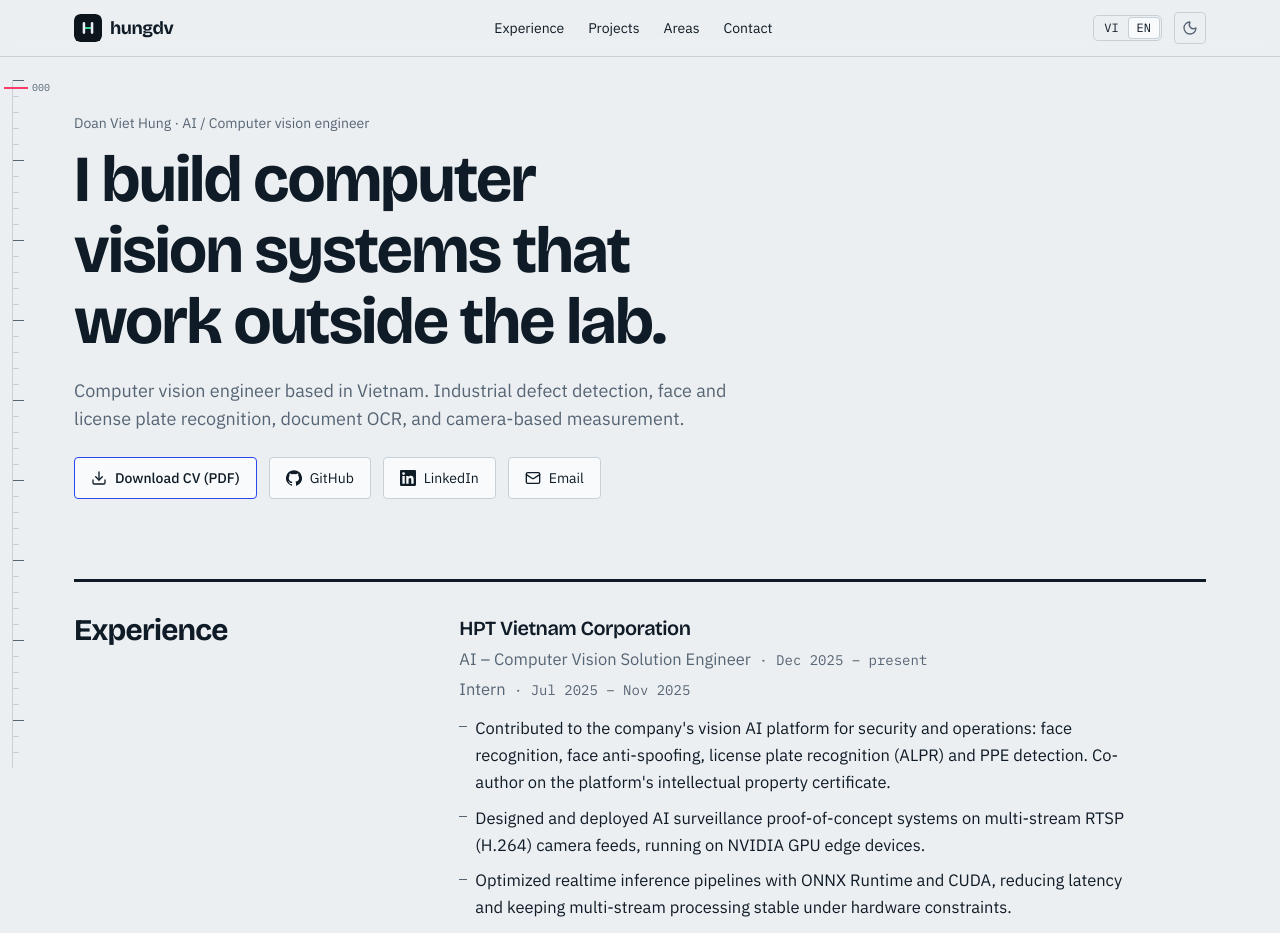
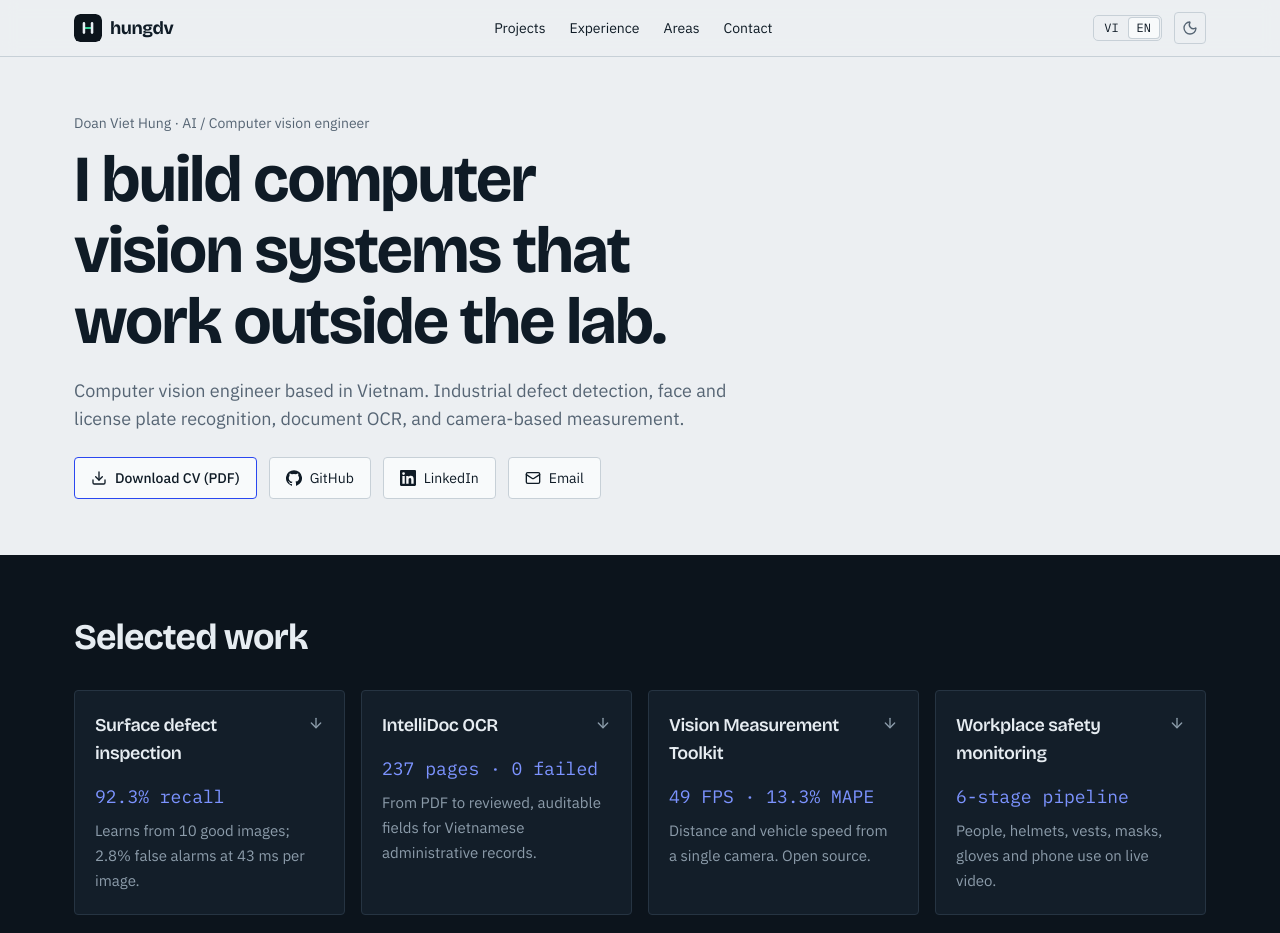
Before and after one commit to DoanVietHung03/HUNGDV_PORTFOLIO, a Next.js app: page /en/ in a window 1280 px wide. Shown: the top 933 px of the page. Built offline with nearby package versions, Linux system fonts and the light colour scheme.

Commit message:
fix progress bar

```diff
--- a/app/[lang]/page.tsx
+++ b/app/[lang]/page.tsx
@@ -1,14 +1,16 @@
 import fs from 'node:fs';
 import path from 'node:path';
-import { ArrowUpRight, Download, Mail } from 'lucide-react';
+import { ArrowDown, ArrowUpRight, Download, Mail } from 'lucide-react';
 import { GithubIcon, LinkedinIcon } from '@/components/BrandIcons';
 import { getContent, isLang, type Lang } from '@/lib/i18n';
 import { site } from '@/content/site';
 import { projects } from '@/content/projects';
 import { HeaderControls } from '@/components/HeaderControls';
-import { Ruler } from '@/components/Ruler';
+import { ScrollProgress } from '@/components/ScrollProgress';
 import { ProjectSection } from '@/components/ProjectSection';
 import { BevLab, FlowLab, SafetyLab, TileLab } from '@/components/labs';
+
+const wrap = 'mx-auto max-w-[1180px] px-4 sm:px-6';
 
 const cvExists = (file: string) => fs.existsSync(path.join(process.cwd(), 'public', 'cv', file));
 
@@ -47,7 +49,6 @@ export default async function Page({ params }: { params: Promise<{ lang: string
       >
         {c.nav.skip}
       </a>
-      <Ruler />
 
       <header className="sticky top-0 z-40 border-b border-line bg-[color-mix(in_srgb,var(--bg)_88%,transparent)] backdrop-blur">
         <div className="mx-auto flex h-14 max-w-[1180px] items-center justify-between gap-4 px-4 sm:px-6">
@@ -57,18 +58,19 @@ export default async function Page({ params }: { params: Promise<{ lang: string
             hungdv
           </a>
           <nav aria-label="Main" className="hidden sm:flex items-center gap-6 text-sm">
+            <a href="#projects" className="text-ink-2 hover:text-ink">{c.nav.projects}</a>
             <a href="#experience" className="text-ink-2 hover:text-ink">{c.nav.experience}</a>
-            <a href="#projects" className="text-ink-2 hover:text-ink">{c.nav.projects}</a>
             <a href="#areas" className="text-ink-2 hover:text-ink">{c.nav.areas}</a>
             <a href="#contact" className="text-ink-2 hover:text-ink">{c.nav.contact}</a>
           </nav>
           <HeaderControls lang={lang} labels={{ toLight: c.nav.toLight, toDark: c.nav.toDark, otherLang: c.nav.otherLang }} />
         </div>
+        <ScrollProgress />
       </header>
 
-      <main id="main" className="mx-auto max-w-[1180px] px-4 sm:px-6">
+      <main id="main">
         {/* ---- hero ---- */}
-        <section id="top" data-anchor aria-labelledby="hero-title" className="pt-10 sm:pt-14 pb-10">
+        <section id="top" data-anchor aria-labelledby="hero-title" className={`${wrap} pt-10 sm:pt-14 pb-14`}>
           <p className="text-sm text-ink-2">
             {c.name} · {c.role}
           </p>
@@ -105,8 +107,35 @@ export default async function Page({ params }: { params: Promise<{ lang: string
           </ul>
         </section>
 
+        {/* ---- project overview (dark band) ---- */}
+        <section id="projects" data-anchor aria-labelledby="glance-title" className="band py-12 sm:py-16">
+          <div className={wrap}>
+            <h2 id="glance-title" className="text-3xl sm:text-4xl">
+              {c.glanceTitle}
+            </h2>
+            <ul className="mt-8 grid gap-4 sm:grid-cols-2 xl:grid-cols-4">
+              {projects.map((p) => {
+                const g = c.projects[p.id].glance;
+                return (
+                  <li key={p.id}>
+                    <a href={`#${p.anchor}`} className="group flex h-full flex-col rounded-[4px] border border-line bg-surface p-5 hover:border-accent">
+                      <span className="flex items-start justify-between gap-2 font-display text-lg font-semibold tracking-tight">
+                        {g.name}
+                        <ArrowDown size={16} aria-hidden className="mt-1 shrink-0 text-ink-2 transition-transform group-hover:translate-y-0.5 group-hover:text-accent" />
+                      </span>
+                      {(p.id !== 'linescan' || site.showLineScanMetrics) && <span className="mono mt-4 text-xl xl:text-lg text-accent">{g.stat}</span>}
+                      <span className="mt-2 text-[15px] text-ink-2">{g.line}</span>
+                    </a>
+                  </li>
+                );
+              })}
+            </ul>
+          </div>
+        </section>
+
+        <div className={wrap}>
         {/* ---- experience ---- */}
-        <section id="experience" data-anchor aria-labelledby="exp-title" className="mt-10 border-t-[3px] border-ink pt-8 grid gap-6 lg:grid-cols-12">
+        <section id="experience" data-anchor aria-labelledby="exp-title" className="pt-16 grid gap-6 lg:grid-cols-12">
           <h2 id="exp-title" className="text-3xl lg:col-span-4">
             {c.experience.title}
           </h2>
@@ -135,7 +164,7 @@ export default async function Page({ params }: { params: Promise<{ lang: string
         </section>
 
         {/* ---- projects ---- */}
-        <section id="projects" aria-labelledby="projects-title" className="pt-20">
+        <section id="project-details" aria-labelledby="projects-title" className="pt-20">
           <h2 id="projects-title" className="text-4xl sm:text-5xl">
             {c.projectsTitle}
           </h2>
@@ -271,10 +300,11 @@ export default async function Page({ params }: { params: Promise<{ lang: string
             </ul>
           </div>
         </section>
+        </div>
       </main>
 
       <footer className="border-t border-line">
-        <div className="mx-auto max-w-[1180px] px-4 sm:px-6 py-8 grid gap-2 text-xs text-ink-2 sm:grid-cols-[1fr_auto]">
+        <div className={`${wrap} py-8 grid gap-2 text-xs text-ink-2 sm:grid-cols-[1fr_auto]`}>
           <div className="space-y-1 max-w-[80ch]">
             <p>{c.footer.privacy}</p>
             <p>{c.footer.synthetic}</p>
--- a/app/globals.css
+++ b/app/globals.css
@@ -204,3 +204,20 @@ a { color: inherit; }
   to { opacity: 1; transform: none; }
 }
 .lightup { animation: lightup 0.45s ease-out both; }
+
+/* Dark band: re-scopes the dark tokens so every utility inside renders dark. */
+.band {
+  --bg: #0c141c;
+  --surface: #131e29;
+  --ink: #e6ecf1;
+  --ink-2: #8c9caa;
+  --line: #263442;
+  --accent: #7c93ff;
+  background: var(--bg);
+  color: var(--ink);
+}
+/* in dark mode the page is already dark, so lift the band one step */
+:root[data-theme='dark'] .band { --bg: #131e29; --surface: #1a2734; }
+@media (prefers-color-scheme: dark) {
+  :root:not([data-theme]) .band { --bg: #131e29; --surface: #1a2734; }
+}
--- a/components/Ruler.tsx
+++ /dev/null
@@ -1,48 +0,0 @@
-'use client';
-
-import { useEffect, useRef } from 'react';
-
-/** Fixed rule on the left edge (≥1280px); the pink pin tracks scroll progress. */
-export function Ruler() {
-  const pin = useRef<HTMLDivElement>(null);
-  const label = useRef<HTMLSpanElement>(null);
-
-  useEffect(() => {
-    let raf = 0;
-    const update = () => {
-      raf = 0;
-      const max = document.documentElement.scrollHeight - window.innerHeight;
-      const p = max > 0 ? Math.min(1, Math.max(0, window.scrollY / max)) : 0;
-      if (pin.current) pin.current.style.transform = `translateY(calc(${p} * (100vh - 7rem)))`;
-      if (label.current) label.current.textContent = String(Math.round(p * 100)).padStart(3, '0');
-    };
-    const onScroll = () => {
-      if (!raf) raf = requestAnimationFrame(update);
-    };
-    update();
-    window.addEventListener('scroll', onScroll, { passive: true });
-    window.addEventListener('resize', onScroll);
-    return () => {
-      window.removeEventListener('scroll', onScroll);
-      window.removeEventListener('resize', onScroll);
-      cancelAnimationFrame(raf);
-    };
-  }, []);
-
-  return (
-    <div aria-hidden className="hidden xl:block fixed left-0 top-0 bottom-0 w-10 z-30 pointer-events-none">
-      <div
-        className="absolute left-3 top-20 bottom-8 w-3"
-        style={{
-          background:
-            'repeating-linear-gradient(to bottom, var(--ink-2) 0 1px, transparent 1px 10vh) 0 0 / 12px 100% no-repeat, repeating-linear-gradient(to bottom, var(--line) 0 1px, transparent 1px 2vh) 0 0 / 6px 100% no-repeat',
-          borderLeft: '1px solid var(--line)',
-        }}
-      />
-      <div ref={pin} className="absolute left-1 top-20 flex items-center gap-1" style={{ willChange: 'transform' }}>
-        <div className="h-[2px] w-6 bg-defect" />
-        <span ref={label} className="mono text-[10px] text-ink-2 -ml-0.5 bg-bg px-0.5" />
-      </div>
-    </div>
-  );
-}
--- /dev/null
+++ b/components/ScrollProgress.tsx
@@ -0,0 +1,31 @@
+'use client';
+
+import { useEffect, useRef } from 'react';
+
+/** Thin accent bar along the bottom of the sticky header; grows with scroll progress. */
+export function ScrollProgress() {
+  const bar = useRef<HTMLDivElement>(null);
+
+  useEffect(() => {
+    let raf = 0;
+    const update = () => {
+      raf = 0;
+      const max = document.documentElement.scrollHeight - window.innerHeight;
+      const p = max > 0 ? Math.min(1, Math.max(0, window.scrollY / max)) : 0;
+      if (bar.current) bar.current.style.transform = `scaleX(${p})`;
+    };
+    const onScroll = () => {
+      if (!raf) raf = requestAnimationFrame(update);
+    };
+    update();
+    window.addEventListener('scroll', onScroll, { passive: true });
+    window.addEventListener('resize', onScroll);
+    return () => {
+      window.removeEventListener('scroll', onScroll);
+      window.removeEventListener('resize', onScroll);
+      cancelAnimationFrame(raf);
+    };
+  }, []);
+
+  return <div ref={bar} aria-hidden className="absolute inset-x-0 -bottom-px h-0.5 origin-left bg-accent" style={{ transform: 'scaleX(0)' }} />;
+}
--- a/content/en.ts
+++ b/content/en.ts
@@ -23,7 +23,8 @@ export const en: Content = {
     title: 'I build computer vision systems that work outside the lab.',
     sub: 'Computer vision engineer based in Vietnam. Industrial defect detection, face and license plate recognition, document OCR, and camera-based measurement.',
   },
-  projectsTitle: 'Projects',
+  glanceTitle: 'Selected work',
+  projectsTitle: 'Project details',
   labels: {
     problem: 'Problem',
     approach: 'Approach',
@@ -42,6 +43,7 @@ export const en: Content = {
   projects: {
     linescan: {
       title: 'Surface defect inspection with a line-scan camera',
+      glance: { name: 'Surface defect inspection', stat: '92.3% recall', line: 'Learns from 10 good images; 2.8% false alarms at 43 ms per image.' },
       lede: 'The anomaly detector learns only from good samples and needs no defect images. Each image returns OK or NOK, an anomaly map, a mask and boxes around suspect regions.',
       problem:
         'Defects are too rare and varied to collect for training, and the line needs a decision for every image within about 50 ms.',
@@ -75,6 +77,7 @@ export const en: Content = {
     },
     ocr: {
       title: 'IntelliDoc OCR: digitizing Vietnamese administrative documents',
+      glance: { name: 'IntelliDoc OCR', stat: '237 pages · 0 failed', line: 'From PDF to reviewed, auditable fields for Vietnamese administrative records.' },
       lede: 'The system takes PDFs, extracts content with OCR, lets a reviewer correct and approve each field, and keeps evidence so results can be audited later.',
       problem:
         'Documents come in many layouts, and when OCR is wrong a person must fix it in a way that stays traceable.',
@@ -98,6 +101,7 @@ export const en: Content = {
     },
     measure: {
       title: 'Vision Measurement Toolkit: distance and speed from a camera',
+      glance: { name: 'Vision Measurement Toolkit', stat: '49 FPS · 13.3% MAPE', line: 'Distance and vehicle speed from a single camera. Open source.' },
       lede: 'A toolkit combining camera calibration, planar distance, 3D measurement from single-camera depth estimation, and lane-based vehicle speed.',
       problem:
         'Getting metres out of a 2D image means knowing how many metres one pixel covers, and that number changes with distance from the camera.',
@@ -117,6 +121,7 @@ export const en: Content = {
     },
     safety: {
       title: 'Workplace safety monitoring with a multi-stage pipeline',
+      glance: { name: 'Workplace safety monitoring', stat: '6-stage pipeline', line: 'People, helmets, vests, masks, gloves and phone use on live video.' },
       lede: 'A six-stage pipeline detects and tracks people, then checks helmets, vests, face masks, gloves and behaviours such as phone use on a realtime video stream.',
       problem:
         'Helmets and vests show in the full frame, but masks and gloves need face and hand crops; running every model on the full frame is slow and noisy.',
--- a/content/types.ts
+++ b/content/types.ts
@@ -12,6 +12,8 @@ export interface Metric {
 
 export interface ProjectText {
   title: string;
+  /** Overview card: short name, one headline figure, one line. */
+  glance: { name: string; stat: string; line: string };
   lede: string;
   problem: string;
   approach: string[];
@@ -109,6 +111,7 @@ export interface Content {
     otherLang: string;
   };
   hero: HeroText;
+  glanceTitle: string;
   projectsTitle: string;
   labels: {
     problem: string;
--- a/content/vi.ts
+++ b/content/vi.ts
@@ -23,7 +23,8 @@ export const vi: Content = {
     title: 'Mình xây hệ thống thị giác máy tính chạy được ngoài đời thật.',
     sub: 'Kỹ sư thị giác máy tính tại Việt Nam. Phát hiện lỗi công nghiệp, nhận dạng khuôn mặt và biển số, đọc tài liệu, đo đạc bằng camera.',
   },
-  projectsTitle: 'Dự án',
+  glanceTitle: 'Dự án tiêu biểu',
+  projectsTitle: 'Chi tiết dự án',
   labels: {
     problem: 'Bài toán',
     approach: 'Cách làm',
@@ -42,6 +43,7 @@ export const vi: Content = {
   projects: {
     linescan: {
       title: 'Kiểm tra lỗi bề mặt bằng camera line-scan',
+      glance: { name: 'Kiểm tra lỗi bề mặt', stat: 'Recall 92,3%', line: 'Học từ 10 ảnh đạt chuẩn; báo nhầm 2,8%, 43 ms mỗi ảnh.' },
       lede: 'Hệ thống phát hiện bất thường chỉ cần học từ ảnh đạt chuẩn, không cần ảnh lỗi. Mỗi ảnh trả về OK hoặc NOK, bản đồ bất thường, mask và khung quanh vùng nghi lỗi.',
       problem:
         'Lỗi quá hiếm và đa dạng để gom ảnh huấn luyện, trong khi dây chuyền cần quyết định cho mỗi ảnh trong khoảng 50 ms.',
@@ -75,6 +77,7 @@ export const vi: Content = {
     },
     ocr: {
       title: 'IntelliDoc OCR: số hóa văn bản hành chính tiếng Việt',
+      glance: { name: 'IntelliDoc OCR', stat: '237 trang · 0 lỗi', line: 'Từ PDF đến từng trường đã rà soát, có truy vết, cho văn bản hành chính.' },
       lede: 'Hệ thống nhận PDF, trích xuất nội dung bằng OCR, để người rà soát sửa và phê duyệt từng trường, rồi lưu bằng chứng để kiểm tra lại về sau.',
       problem:
         'Tài liệu có nhiều bố cục khác nhau, và khi OCR sai thì người sửa phải để lại dấu vết truy được.',
@@ -98,6 +101,7 @@ export const vi: Content = {
     },
     measure: {
       title: 'Vision Measurement Toolkit: đo khoảng cách và tốc độ từ camera',
+      glance: { name: 'Vision Measurement Toolkit', stat: '49 FPS · MAPE 13,3%', line: 'Đo khoảng cách và tốc độ xe từ một camera. Mã nguồn mở.' },
       lede: 'Bộ công cụ gộp hiệu chuẩn camera, đo khoảng cách trên mặt phẳng, đo 3D bằng ước lượng độ sâu từ một camera và đo tốc độ xe theo làn.',
       problem:
         'Muốn ra mét từ ảnh 2D thì phải biết một pixel ứng với bao nhiêu mét, và con số đó thay đổi theo khoảng cách tới camera.',
@@ -117,6 +121,7 @@ export const vi: Content = {
     },
     safety: {
       title: 'Giám sát an toàn lao động bằng pipeline nhiều tầng',
+      glance: { name: 'Giám sát an toàn lao động', stat: 'Pipeline 6 tầng', line: 'Người, mũ, áo, khẩu trang, găng tay và dùng điện thoại trên video trực tiếp.' },
       lede: 'Pipeline sáu tầng phát hiện và theo dõi người, kiểm tra mũ, áo phản quang, khẩu trang, găng tay và các hành vi như dùng điện thoại trên luồng video realtime.',
       problem:
         'Mũ và áo thấy được trên toàn khung hình, nhưng khẩu trang và găng tay cần ảnh cắt vùng mặt, vùng tay; chạy mọi model trên cả khung hình thì vừa chậm vừa nhiễu.',
```
Also changed, not shown: 2 other files (tests, documents, lock files or other folders).
